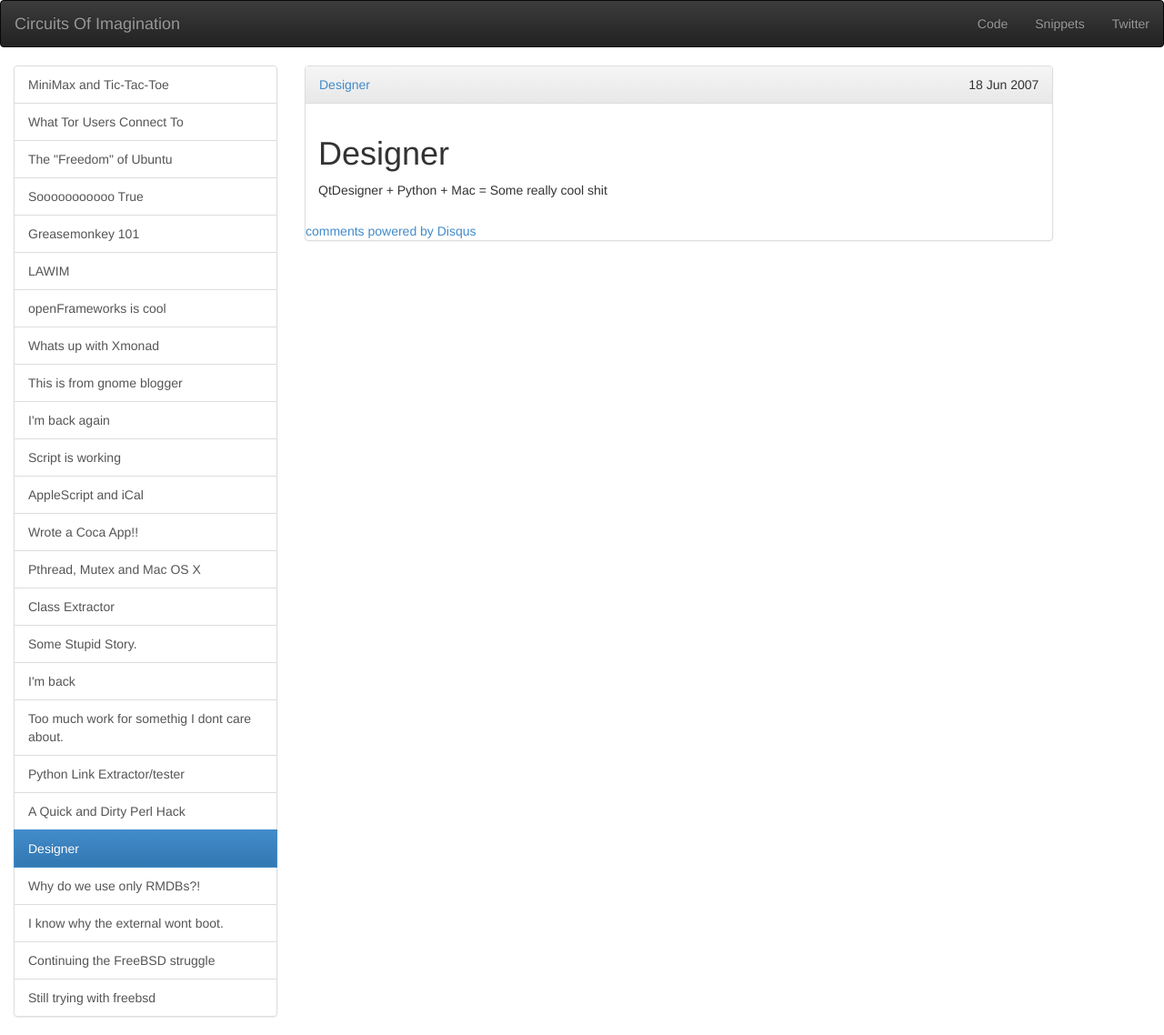
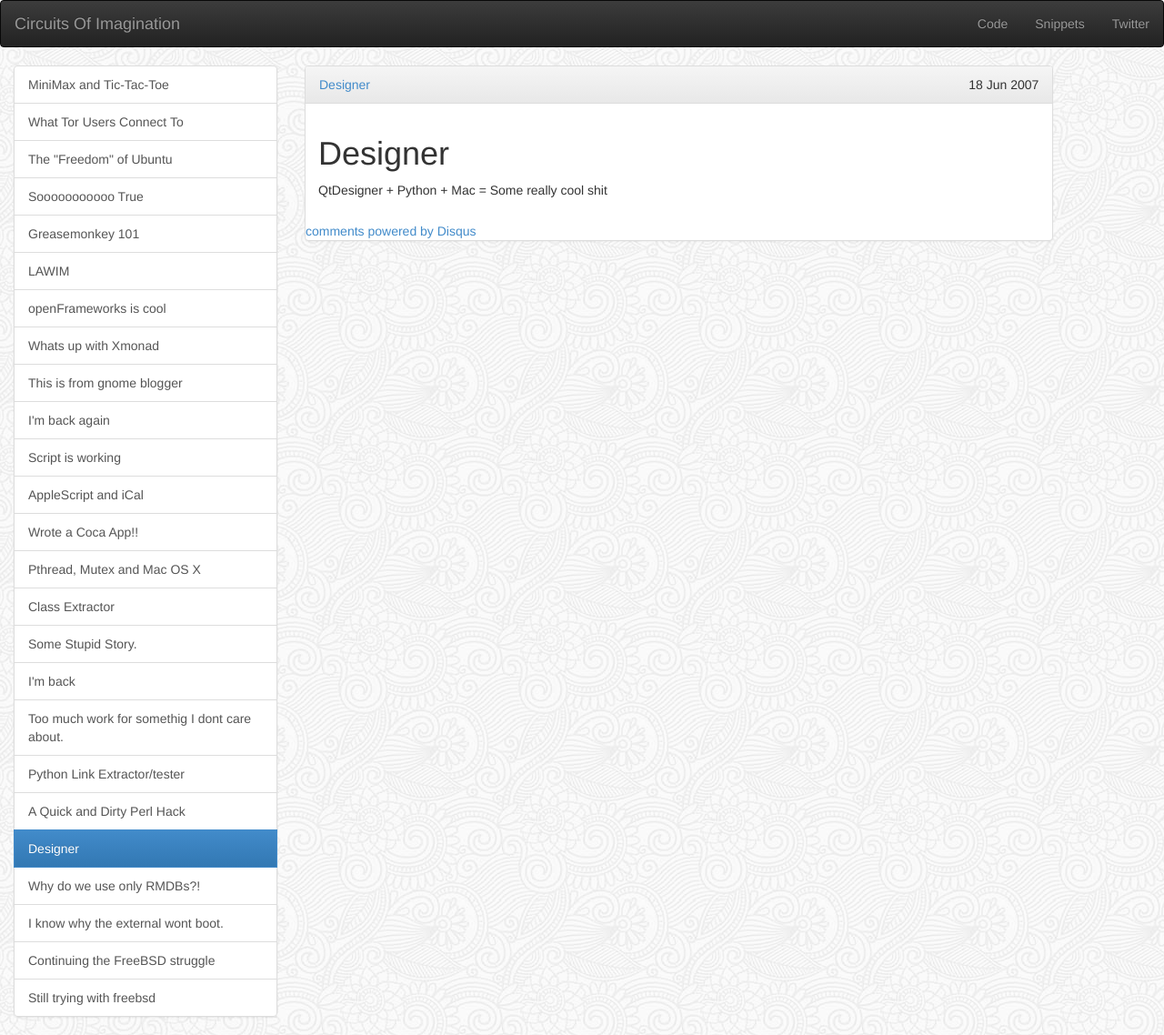
Before and after one commit to tantalum/tantalum.github.io, a Jekyll site: the page built from _posts/2007-06-18-Designer.markdown, in a window 1280 px wide. Shown: the whole page at 91% size. Built offline with Jekyll 4.4.1, drawn with Linux system fonts in a browser that asks for light colours; Markdown is read by kramdown in place of the engine named in the settings; comment, search, counter and statistics services are not loaded.

Commit message:
Add subtle background

```diff
--- a/css/main.css
+++ b/css/main.css
@@ -1,3 +1,7 @@
+body {
+    background: url('/img/symphony.png')
+}
+
 .post-content {
     padding-left: 1em;
 }
```
Also changed, not shown: img/symphony.png (added).
